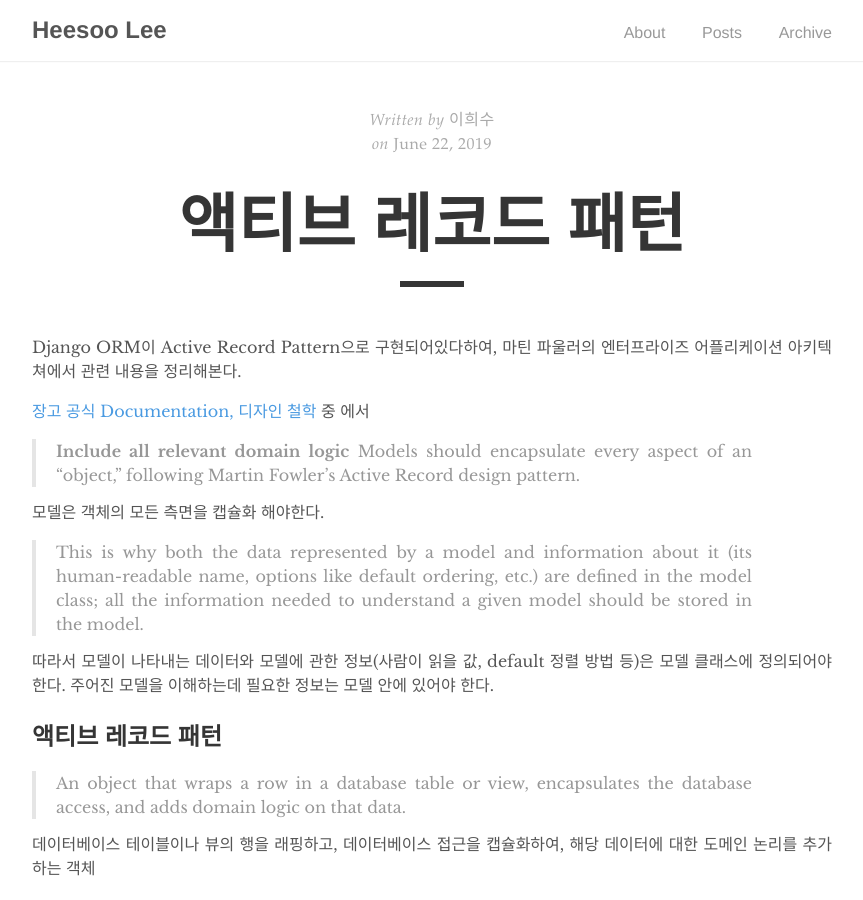
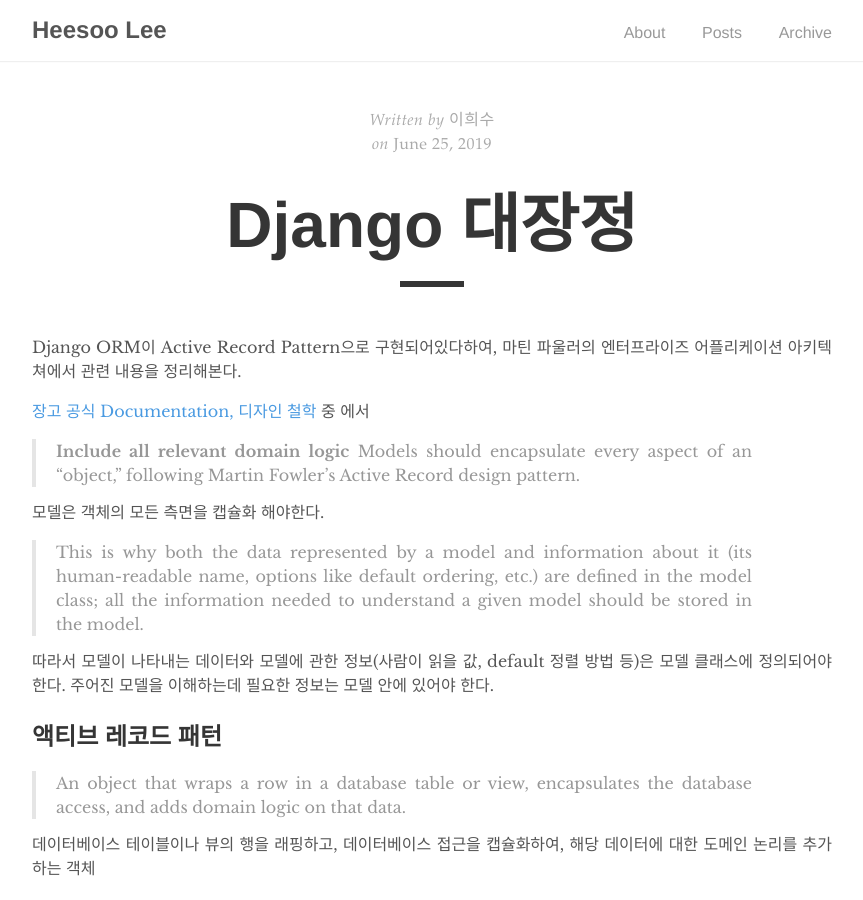
Before and after one commit to hs-glenn-lee/hs-glenn-lee.github.io, a Jekyll site: the page built from _posts/2019-06-25-Django 대장정.md, in a window 1280 px wide and 900 px high. Shown: the whole window, without its empty margins (208-1071 px from the left). Built offline with Jekyll 4.4.1, drawn with Linux system fonts in a browser that asks for light colours.

Commit message:
fix again

```diff
--- a/_posts/2019-06-22-active-record_pattern.md
+++ b/_posts/2019-06-25-Django 대장정.md
@@ -1,6 +1,6 @@
 ---
 layout: post
-title:  "액티브 레코드 패턴"
+title:  "Django 대장정"
 author: "이희수"
 ---
 
```
